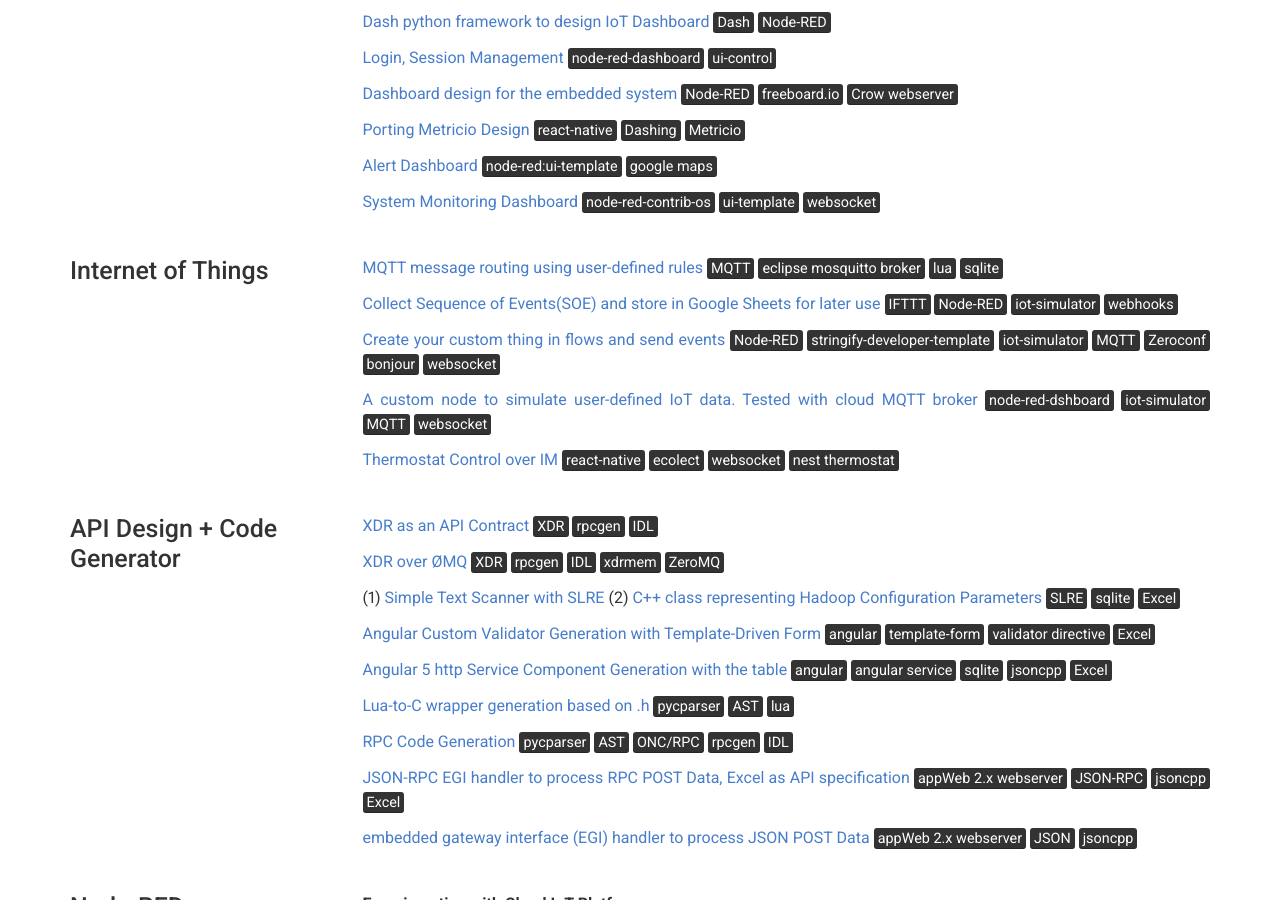
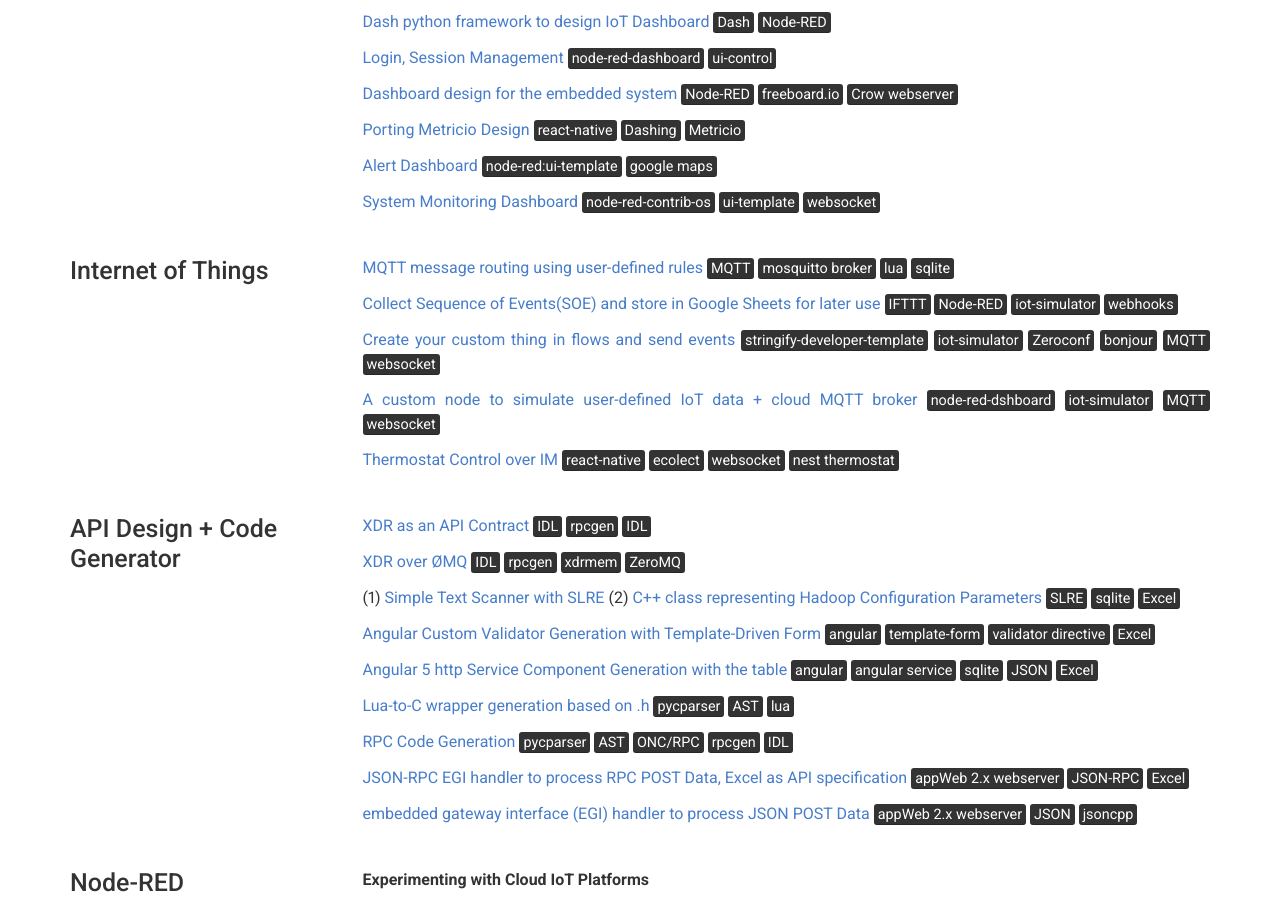
Before and after one commit to phyunsj/phyunsj.github.io, a Jekyll site: the page built from index.md, in a window 1280 px wide and 900 px high, scrolled down 596 px. Built offline with Jekyll 4.4.1, drawn with Linux system fonts in a browser that asks for light colours.

Commit message:
Update projects.yml

```diff
--- a/_data/projects.yml
+++ b/_data/projects.yml
@@ -20,13 +20,13 @@
 - name: Internet of Things
   github: phyunsj
   description: | # this will include new lines to allow paragraphs
-    [MQTT message routing using user-defined rules](https://github.com/phyunsj/mqtt-rule-engine) <mark>MQTT</mark> <mark>eclipse mosquitto broker</mark> <mark>lua</mark>  <mark>sqlite</mark>
+    [MQTT message routing using user-defined rules](https://github.com/phyunsj/mqtt-rule-engine) <mark>MQTT</mark> <mark>mosquitto broker</mark> <mark>lua</mark>  <mark>sqlite</mark>
 
     [Collect Sequence of Events(SOE) and store in Google Sheets for later use](https://github.com/phyunsj/ifttt-soe-logger)  <mark>IFTTT</mark> <mark>Node-RED</mark> <mark>iot-simulator</mark> <mark>webhooks</mark>
 
-    [Create your custom thing in flows and send events](https://github.com/phyunsj/iot-device-simulator-2-stringify) <mark>Node-RED</mark> <mark>stringify-developer-template</mark> <mark>iot-simulator</mark> <mark>MQTT</mark> <mark>Zeroconf</mark> <mark>bonjour</mark>  <mark>websocket</mark>
+    [Create your custom thing in flows and send events](https://github.com/phyunsj/iot-device-simulator-2-stringify) <mark>stringify-developer-template</mark> <mark>iot-simulator</mark>  <mark>Zeroconf</mark> <mark>bonjour</mark>  <mark>MQTT</mark> <mark>websocket</mark>
 
-    [A custom node to simulate user-defined IoT data. Tested with cloud MQTT broker](https://github.com/phyunsj/iot-device-simulator-1-mqtt) <mark>node-red-dshboard</mark> <mark>iot-simulator</mark> <mark>MQTT</mark> <mark>websocket</mark>
+    [A custom node to simulate user-defined IoT data + cloud MQTT broker](https://github.com/phyunsj/iot-device-simulator-1-mqtt) <mark>node-red-dshboard</mark> <mark>iot-simulator</mark> <mark>MQTT</mark> <mark>websocket</mark>
 
     [Thermostat Control over IM](https://github.com/phyunsj/node-red-contrib-ecolect-example) <mark>react-native</mark> <mark>ecolect</mark> <mark>websocket</mark> <mark>nest thermostat</mark>
 
@@ -34,21 +34,21 @@
   github: phyunsj
   description: | # this will include new lines to allow paragraphs
 
-    [XDR as an API Contract](https://github.com/phyunsj/api-contract)  <mark>XDR</mark> <mark>rpcgen</mark> <mark>IDL</mark>
+    [XDR as an API Contract](https://github.com/phyunsj/api-contract)  <mark>IDL</mark>  <mark>rpcgen</mark> <mark>IDL</mark>
 
-    [XDR over ØMQ](https://github.com/phyunsj/xdr-data-serialization)  <mark>XDR</mark>  <mark>rpcgen</mark> <mark>IDL</mark>  <mark>xdrmem</mark> <mark>ZeroMQ</mark>
+    [XDR over ØMQ](https://github.com/phyunsj/xdr-data-serialization)  <mark>IDL</mark>  <mark>rpcgen</mark> <mark>xdrmem</mark> <mark>ZeroMQ</mark>
 
     (1) [Simple Text Scanner with SLRE](https://github.com/phyunsj/simple-configuration-setter-getter-SLRE-sqlite) (2) [C++ class representing Hadoop Configuration Parameters](https://github.com/phyunsj/simple-configuration-setter-getter-SLRE-sqlite/tree/master/example)  <mark>SLRE</mark> <mark>sqlite</mark> <mark>Excel</mark>
 
     [Angular Custom Validator Generation with Template-Driven Form](https://github.com/phyunsj/angular-custom-validator-generation)  <mark>angular</mark> <mark>template-form</mark> <mark>validator directive</mark> <mark>Excel</mark>
 
-    [Angular 5 http Service Component Generation with the table](https://github.com/phyunsj/angular-http-sql-service-component-generation) <mark>angular</mark> <mark>angular service</mark>  <mark>sqlite</mark> <mark>jsoncpp</mark> <mark>Excel</mark>
+    [Angular 5 http Service Component Generation with the table](https://github.com/phyunsj/angular-http-sql-service-component-generation) <mark>angular</mark> <mark>angular service</mark>  <mark>sqlite</mark> <mark>JSON</mark> <mark>Excel</mark>
 
     [Lua-to-C wrapper generation based on .h](https://github.com/phyunsj/lua-to-c) <mark>pycparser</mark> <mark>AST</mark>  <mark>lua</mark>
 
     [RPC Code Generation](https://github.com/phyunsj/oncrpc-api-design) <mark>pycparser</mark> <mark>AST</mark>  <mark>ONC/RPC</mark> <mark>rpcgen</mark> <mark>IDL</mark>
 
-    [JSON-RPC EGI handler to process RPC POST Data, Excel as API specification](https://github.com/phyunsj/jsonrpc-embedded-cgi-handler) <mark>appWeb 2.x webserver</mark> <mark>JSON-RPC</mark> <mark>jsoncpp</mark> <mark>Excel</mark>
+    [JSON-RPC EGI handler to process RPC POST Data, Excel as API specification](https://github.com/phyunsj/jsonrpc-embedded-cgi-handler) <mark>appWeb 2.x webserver</mark> <mark>JSON-RPC</mark> <mark>Excel</mark>
 
     [embedded gateway interface (EGI) handler to process JSON POST Data](https://github.com/phyunsj/embedded-webapp-jsonparser) <mark>appWeb 2.x webserver</mark> <mark>JSON</mark> <mark>jsoncpp</mark>
 
```
